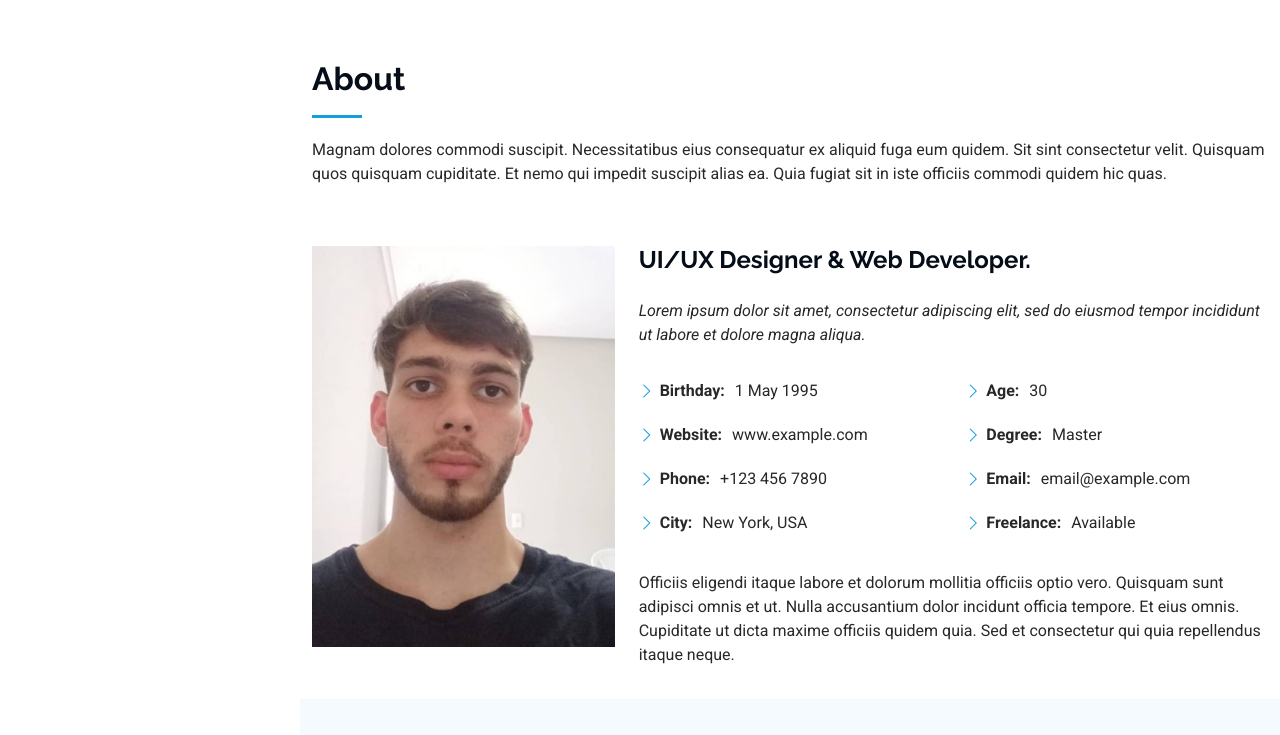
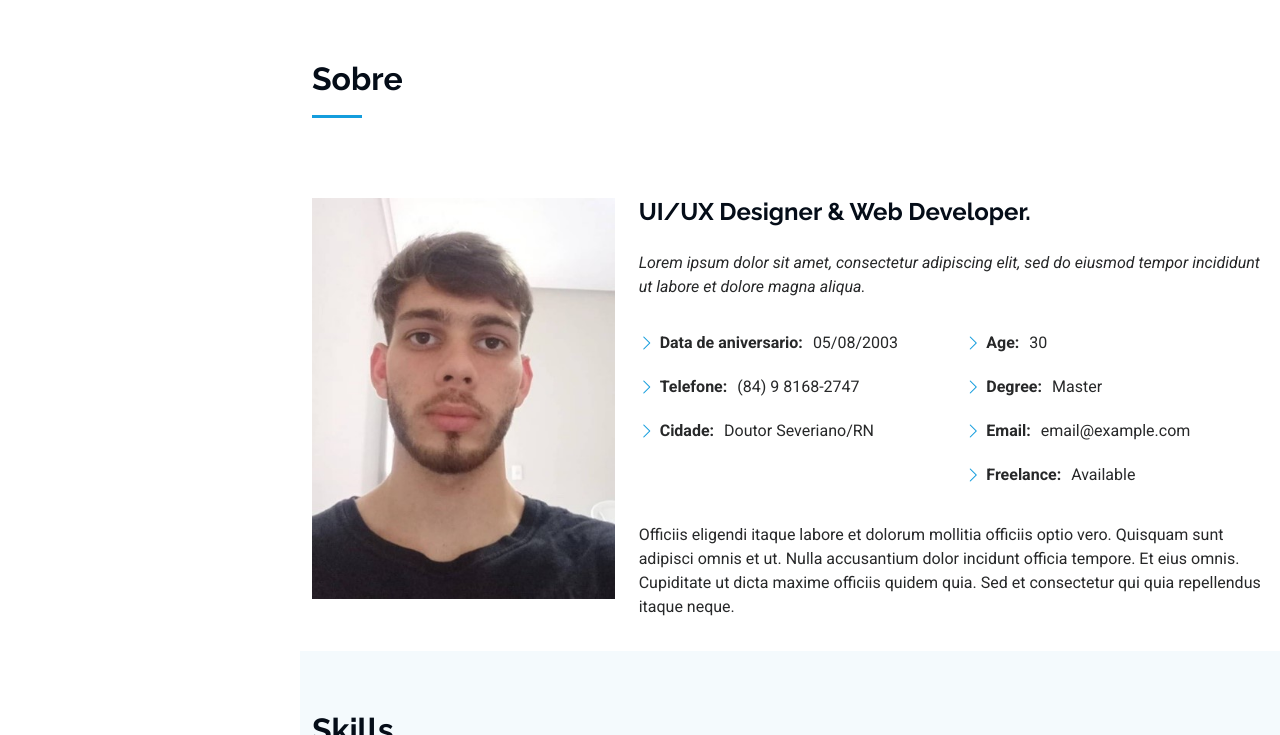
Before and after one commit to guilhermeguedes123/portifolio, a plain HTML site: page index.html in a window 1280 px wide. Shown: the part 800-1535 px from the top of the page. Drawn offline with Linux system fonts and the light colour scheme.

Commit message:
Atualização da seção Sobre

```diff
--- a/index.html
+++ b/index.html
@@ -107,8 +107,7 @@
 
       <!-- Section Title -->
       <div class="container section-title" data-aos="fade-up">
-        <h2>About</h2>
-        <p>Magnam dolores commodi suscipit. Necessitatibus eius consequatur ex aliquid fuga eum quidem. Sit sint consectetur velit. Quisquam quos quisquam cupiditate. Et nemo qui impedit suscipit alias ea. Quia fugiat sit in iste officiis commodi quidem hic quas.</p>
+        <h2>Sobre</h2>
       </div><!-- End Section Title -->
 
       <div class="container" data-aos="fade-up" data-aos-delay="100">
@@ -126,10 +125,9 @@
             <div class="row">
               <div class="col-lg-6">
                 <ul>
-                  <li><i class="bi bi-chevron-right"></i> <strong>Birthday:</strong> <span>1 May 1995</span></li>
-                  <li><i class="bi bi-chevron-right"></i> <strong>Website:</strong> <span>www.example.com</span></li>
-                  <li><i class="bi bi-chevron-right"></i> <strong>Phone:</strong> <span>+123 456 7890</span></li>
-                  <li><i class="bi bi-chevron-right"></i> <strong>City:</strong> <span>New York, USA</span></li>
+                  <li><i class="bi bi-chevron-right"></i> <strong>Data de aniversario:</strong> <span>05/08/2003</span></li>
+                  <li><i class="bi bi-chevron-right"></i> <strong>Telefone:</strong> <span>(84) 9 8168-2747</span></li>
+                  <li><i class="bi bi-chevron-right"></i> <strong>Cidade:</strong> <span>Doutor Severiano/RN</span></li>
                 </ul>
               </div>
               <div class="col-lg-6">
```
